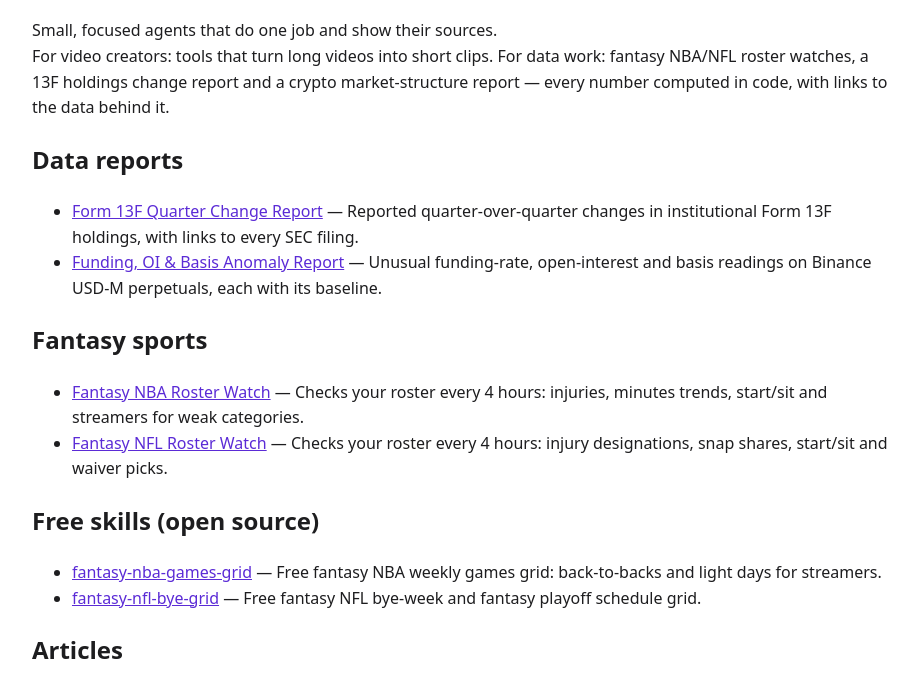
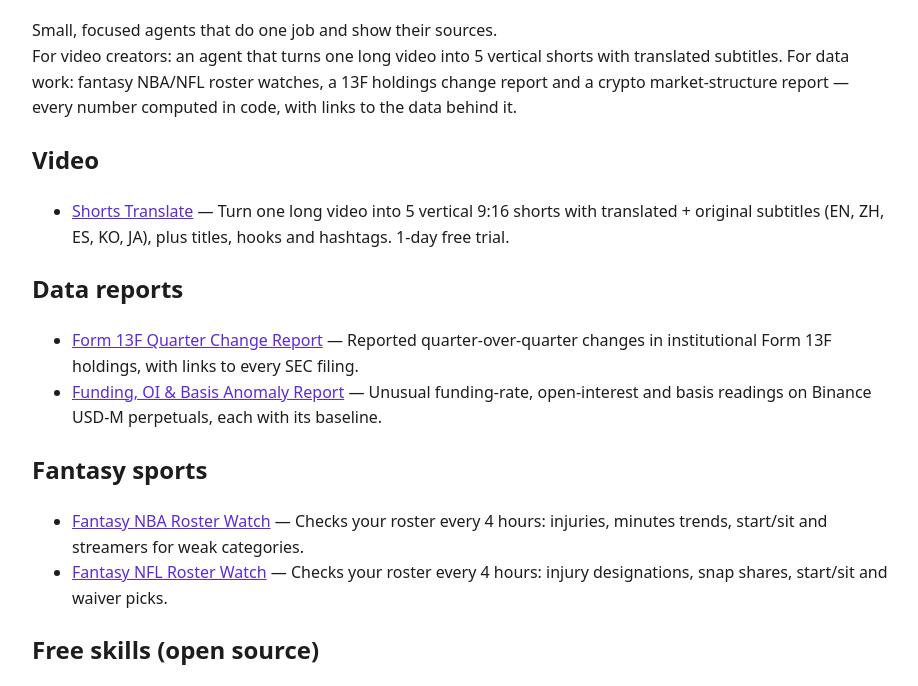
Before and after one commit to dh-soft/dh-soft.github.io, a plain HTML site: page index.html in a window 1280 px wide. Shown: the part 114-800 px from the top of the page, without its empty margins (178-1096 px from the left). Drawn offline with Linux system fonts and the light colour scheme.

Commit message:
Add Video section (Shorts Translate), Capafy links for free skills, clearer 13F summary cells
- Home: Shorts Translate under Video, intro sentence and meta description mention it
- Free skills: 'on Capafy' link next to each GitHub link
- 13F article: summary cell shows shares change and weight change in pp; note that weight can rise while shares fall; disclaimer says 'This page'

```diff
--- a/index.html
+++ b/index.html
@@ -2,7 +2,7 @@
 <html lang="en"><head><meta charset="utf-8">
 <meta name="viewport" content="width=device-width, initial-scale=1">
 <title>DH Soft — agents for video creators and data analysis</title>
-<meta name="description" content="DH Soft builds focused AI agents: fantasy NBA/NFL roster watches, a Form 13F quarter change report and a crypto funding/basis report on Capafy, plus free open-source agent skills.">
+<meta name="description" content="DH Soft builds focused AI agents: Shorts Translate (long video to 5 translated shorts), fantasy NBA/NFL roster watches, a Form 13F quarter change report and a crypto funding/basis report on Capafy, plus free open-source agent skills.">
 <link rel="canonical" href="https://dh-soft.github.io/">
 <style>
 body{font:16px/1.6 system-ui,-apple-system,Segoe UI,Roboto,sans-serif;max-width:860px;margin:0 auto;padding:24px 16px;color:#1d1d1f;background:#fff}
@@ -14,7 +14,10 @@ footer{margin-top:40px;color:#666;font-size:14px} nav a{margin-right:14px}
 </style></head><body>
 <nav><a href="https://dh-soft.github.io/">DH Soft</a><a href="https://dh-soft.github.io/13f-q3-2026/">13F Q3 2026</a></nav>
 <h1>DH Soft</h1>
-<p>Small, focused agents that do one job and show their sources.<br>For video creators: tools that turn long videos into short clips. For data work: fantasy NBA/NFL roster watches, a 13F holdings change report and a crypto market-structure report — every number computed in code, with links to the data behind it.</p>
+<p>Small, focused agents that do one job and show their sources.<br>For video creators: an agent that turns one long video into 5 vertical shorts with translated subtitles. For data work: fantasy NBA/NFL roster watches, a 13F holdings change report and a crypto market-structure report — every number computed in code, with links to the data behind it.</p>
+<h2>Video</h2><ul>
+<li><a href="https://capafy.ai/agent/shorts-translate-5-clips-translated-subtitles/2008649389">Shorts Translate</a> — Turn one long video into 5 vertical 9:16 shorts with translated + original subtitles (EN, ZH, ES, KO, JA), plus titles, hooks and hashtags. 1-day free trial.</li>
+</ul>
 <h2>Data reports</h2><ul>
 <li><a href="https://capafy.ai/agent/form-13f-quarter-change-report/3861069678">Form 13F Quarter Change Report</a> — Reported quarter-over-quarter changes in institutional Form 13F holdings, with links to every SEC filing.</li>
 <li><a href="https://capafy.ai/agent/funding-oi-basis-anomaly-report/4770512613">Funding, OI &amp; Basis Anomaly Report</a> — Unusual funding-rate, open-interest and basis readings on Binance USD-M perpetuals, each with its baseline.</li>
@@ -24,8 +27,8 @@ footer{margin-top:40px;color:#666;font-size:14px} nav a{margin-right:14px}
 <li><a href="https://capafy.ai/agent/fantasy-nfl-roster-watch-start-sit-waivers/2102998908">Fantasy NFL Roster Watch</a> — Checks your roster every 4 hours: injury designations, snap shares, start/sit and waiver picks.</li>
 </ul>
 <h2>Free skills (open source)</h2><ul>
-<li><a href="https://github.com/dh-soft/fantasy-nba-games-grid">fantasy-nba-games-grid</a> — Free fantasy NBA weekly games grid: back-to-backs and light days for streamers.</li>
-<li><a href="https://github.com/dh-soft/fantasy-nfl-bye-grid">fantasy-nfl-bye-grid</a> — Free fantasy NFL bye-week and fantasy playoff schedule grid.</li>
+<li><a href="https://github.com/dh-soft/fantasy-nba-games-grid">fantasy-nba-games-grid</a> · <a href="https://capafy.ai/agent/free-fantasy-nba-schedule-streaming-days-grid/8228772167">on Capafy</a> — Free fantasy NBA weekly games grid: back-to-backs and light days for streamers.</li>
+<li><a href="https://github.com/dh-soft/fantasy-nfl-bye-grid">fantasy-nfl-bye-grid</a> · <a href="https://capafy.ai/agent/free-fantasy-nfl-bye-week-playoff-schedule-grid/1649091484">on Capafy</a> — Free fantasy NFL bye-week and fantasy playoff schedule grid.</li>
 </ul><h2>Articles</h2><ul><li><a href="https://dh-soft.github.io/13f-q3-2026/">What changed in 13F filings for Q3 2026: Berkshire, Bridgewater and 9 more institutions</a></li></ul>
 <footer>DH Soft · Agents on <a href="https://capafy.ai/">Capafy</a> · Free skills on <a href="https://github.com/dh-soft">GitHub</a></footer>
 </body></html>
```
Also changed, not shown: 13f-q3-2026/index.html (+3 -3 lines).
